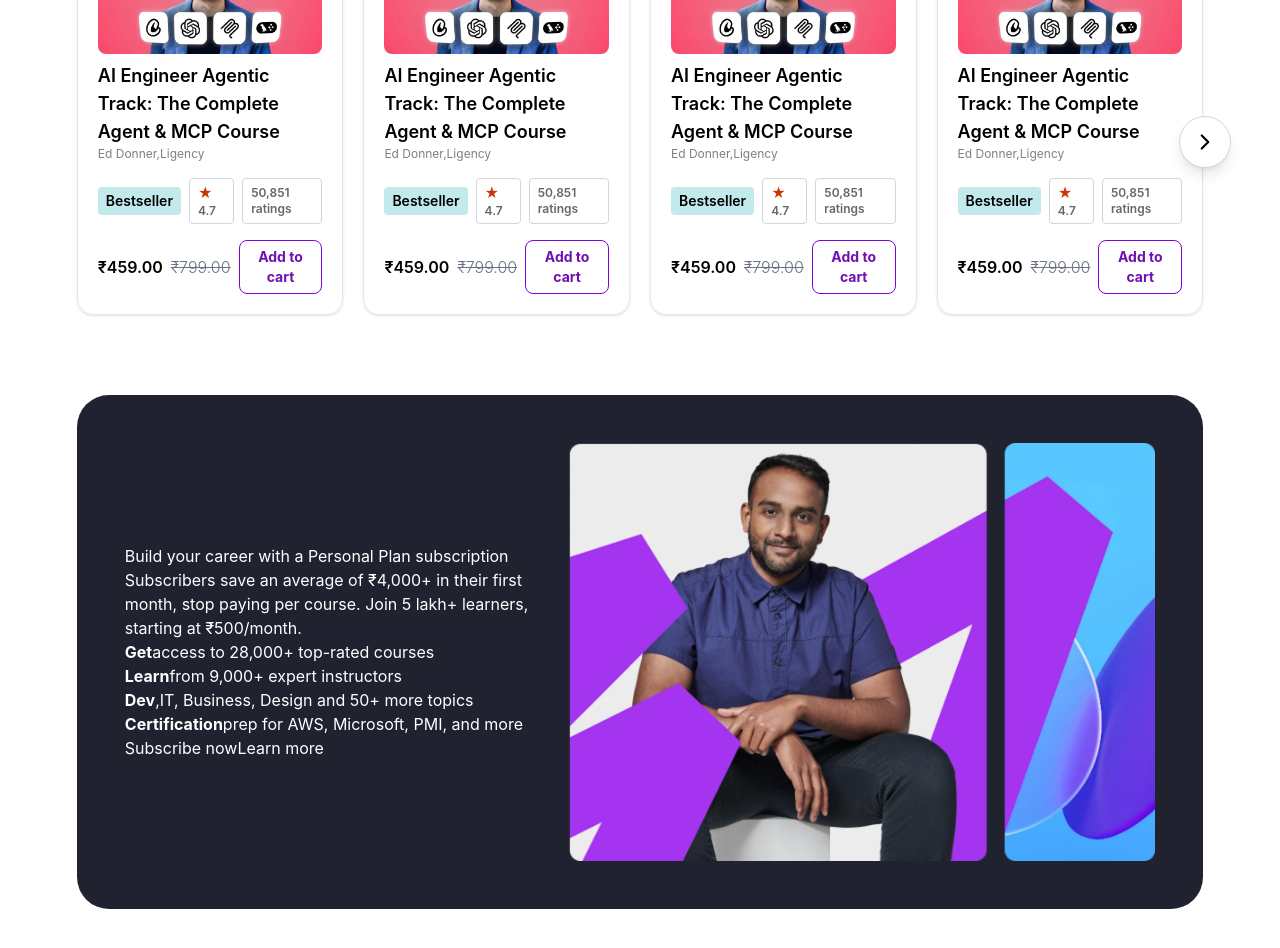
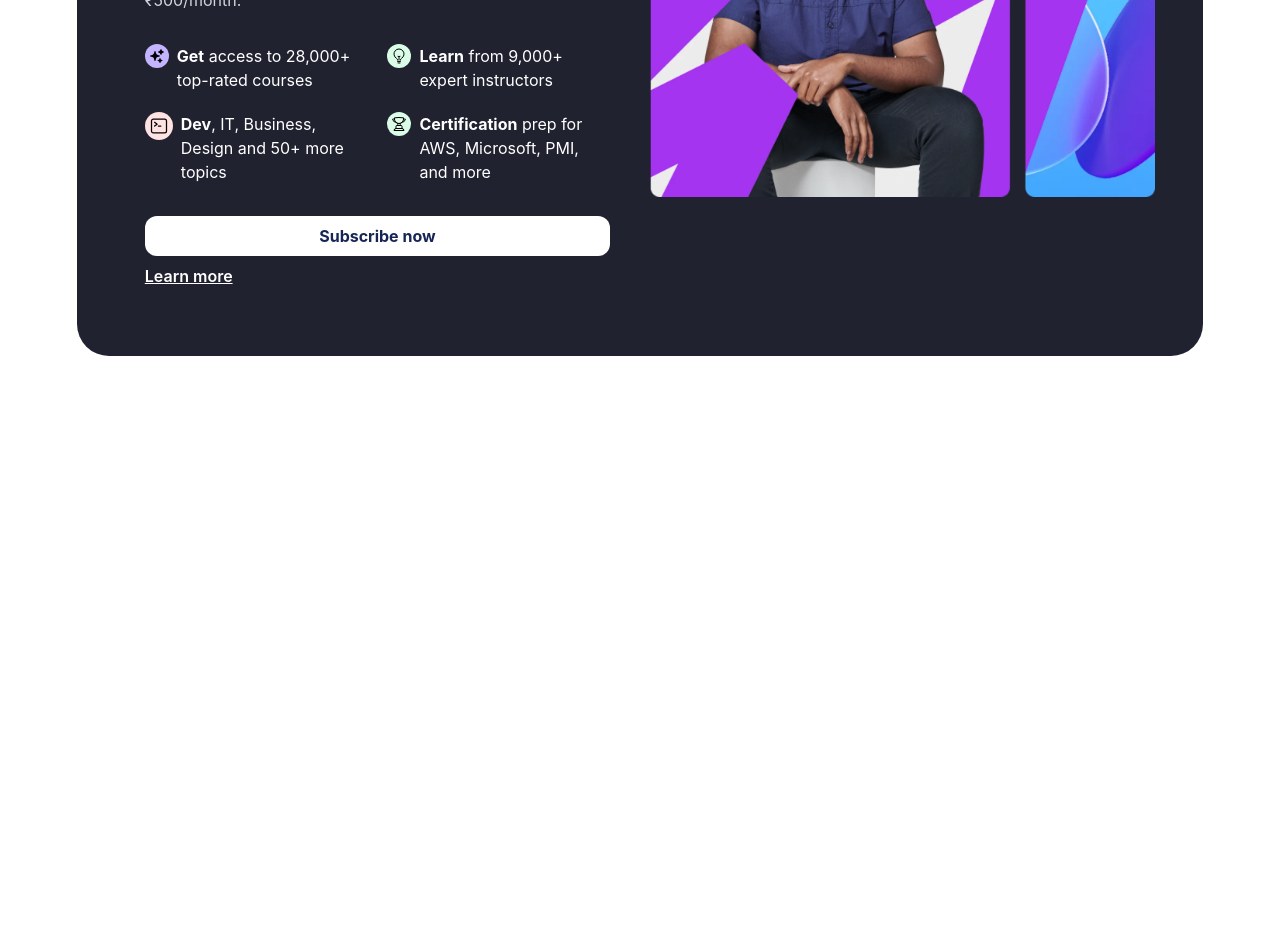
Before and after one commit to Karthikthangadurai/Udemy-clone-React, a React (Vite) app in the folder Client/: page / in a window 1280 px wide. Shown: the part 1140-2088 px from the top of the page. After the commit the page ends 1536 px from the top, so only its background shows below. Built offline with nearby package versions, Linux system fonts and the light colour scheme.

Commit message:
subscriptioncard updated

```diff
--- a/Client/src/App.jsx
+++ b/Client/src/App.jsx
@@ -12,8 +12,8 @@ function App() {
     <>
       <Navbar />
       <Hero />
-      <Slidebar />
-      <Courses/>
+      {/* <Slidebar />
+      <Courses/> */}
       <SubscriptionCard/>
     </>
   );
--- a/Client/src/components/Hero.jsx
+++ b/Client/src/components/Hero.jsx
@@ -10,7 +10,7 @@ const Hero = () => {
 
 
   return (
-    <section className="xl:w-[88%] mx-auto">
+    <section className="xl:w-[88%] mx-auto h-screen">
       <div className="relative">
 
         {/* Small Screen Image */}
--- a/Client/src/components/SubscriptionCard.jsx
+++ b/Client/src/components/SubscriptionCard.jsx
@@ -1,28 +1,112 @@
-import React from 'react'
-import image from "../assets/images/subscriptioncard.webp"
+import React from "react";
+import image from "../assets/images/subscriptioncard.webp";
 
 const SubscriptionCard = () => {
   return (
     <>
-    <section className="w-[88%] mx-auto my-10 p-12 rounded-4xl flex justify-between items-center bg-[#202230] text-white">
-    <div>
-        <h1>Build your career with a Personal Plan subscription</h1>
-        <p>Subscribers save an average of ₹4,000+ in their first month, stop paying per course. Join 5 lakh+ learners, starting at ₹500/month.</p>
-        <ul>
-            <li><span></span> <span><strong>Get</strong>access to 28,000+ top-rated courses</span></li>
-            <li><span></span> <span><strong>Learn</strong>from 9,000+ expert instructors</span></li>
-            <li><span></span> <span><strong>Dev</strong>,IT, Business, Design and 50+ more topics</span></li>
-            <li><span></span> <span><strong>Certification</strong>prep for AWS, Microsoft, PMI, and more</span></li>
-        </ul>
-        <button>Subscribe now</button>
-        <a href="#">Learn more</a>
-    </div>
-    <div>
-        <img src={image} alt="SubscriptionImage" />
-    </div>
-    </section>
+      <section className="w-[88%] mx-auto my-10 p-6 md:p-12 rounded-4xl grid grid-cols-1 md:grid-cols-2 gap-3 md:gap-5 bg-[#202230] text-white">
+        <div className="md:m-5">
+          <h1 className="text-2xl md:text-3xl font-semibold">
+            Build your career with a Personal Plan subscription
+          </h1>
+          <p className="text-gray-300 my-2 md:my-3">
+            Subscribers save an average of ₹4,000+ in their first month, stop
+            paying per course. Join 5 lakh+ learners, starting at ₹500/month.
+          </p>
+          <ul className="my-8 grid grid-cols-1 md:grid-cols-2 gap-5">
+            <li className="flex items-start gap-2">
+              <div className=" bg-violet-300 text-black p-1 rounded-full">
+                <svg
+                  xmlns="http://www.w3.org/2000/svg"
+                  viewBox="0 0 24 24"
+                  fill="currentColor"
+                  class="size-4"
+                >
+                  <path
+                    fill-rule="evenodd"
+                    d="M9 4.5a.75.75 0 0 1 .721.544l.813 2.846a3.75 3.75 0 0 0 2.576 2.576l2.846.813a.75.75 0 0 1 0 1.442l-2.846.813a3.75 3.75 0 0 0-2.576 2.576l-.813 2.846a.75.75 0 0 1-1.442 0l-.813-2.846a3.75 3.75 0 0 0-2.576-2.576l-2.846-.813a.75.75 0 0 1 0-1.442l2.846-.813A3.75 3.75 0 0 0 7.466 7.89l.813-2.846A.75.75 0 0 1 9 4.5ZM18 1.5a.75.75 0 0 1 .728.568l.258 1.036c.236.94.97 1.674 1.91 1.91l1.036.258a.75.75 0 0 1 0 1.456l-1.036.258c-.94.236-1.674.97-1.91 1.91l-.258 1.036a.75.75 0 0 1-1.456 0l-.258-1.036a2.625 2.625 0 0 0-1.91-1.91l-1.036-.258a.75.75 0 0 1 0-1.456l1.036-.258a2.625 2.625 0 0 0 1.91-1.91l.258-1.036A.75.75 0 0 1 18 1.5ZM16.5 15a.75.75 0 0 1 .712.513l.394 1.183c.15.447.5.799.948.948l1.183.395a.75.75 0 0 1 0 1.422l-1.183.395c-.447.15-.799.5-.948.948l-.395 1.183a.75.75 0 0 1-1.422 0l-.395-1.183a1.5 1.5 0 0 0-.948-.948l-1.183-.395a.75.75 0 0 1 0-1.422l1.183-.395c.447-.15.799-.5.948-.948l.395-1.183A.75.75 0 0 1 16.5 15Z"
+                    clip-rule="evenodd"
+                  />
+                </svg>
+              </div>{" "}
+              <span>
+                <strong>Get</strong> access to 28,000+ top-rated courses
+              </span>
+            </li>
+            <li className="flex items-start gap-2">
+              <div className=" bg-green-100 text-black p-1 rounded-full">
+                <svg
+                  xmlns="http://www.w3.org/2000/svg"
+                  fill="none"
+                  viewBox="0 0 24 24"
+                  stroke-width="1.5"
+                  stroke="currentColor"
+                  class="size-4"
+                >
+                  <path
+                    stroke-linecap="round"
+                    stroke-linejoin="round"
+                    d="M12 18v-5.25m0 0a6.01 6.01 0 0 0 1.5-.189m-1.5.189a6.01 6.01 0 0 1-1.5-.189m3.75 7.478a12.06 12.06 0 0 1-4.5 0m3.75 2.383a14.406 14.406 0 0 1-3 0M14.25 18v-.192c0-.983.658-1.823 1.508-2.316a7.5 7.5 0 1 0-7.517 0c.85.493 1.509 1.333 1.509 2.316V18"
+                  />
+                </svg>
+              </div>{" "}
+              <span>
+                <strong>Learn</strong> from 9,000+ expert instructors
+              </span>
+            </li>
+            <li className="flex items-start gap-2">
+              <div className=" bg-red-100 text-black p-1 rounded-full">
+                <svg
+                  xmlns="http://www.w3.org/2000/svg"
+                  fill="none"
+                  viewBox="0 0 24 24"
+                  stroke-width="1.5"
+                  stroke="currentColor"
+                  class="size-5"
+                >
+                  <path
+                    stroke-linecap="round"
+                    stroke-linejoin="round"
+                    d="m6.75 7.5 3 2.25-3 2.25m4.5 0h3m-9 8.25h13.5A2.25 2.25 0 0 0 21 18V6a2.25 2.25 0 0 0-2.25-2.25H5.25A2.25 2.25 0 0 0 3 6v12a2.25 2.25 0 0 0 2.25 2.25Z"
+                  />
+                </svg>
+              </div>{" "}
+              <span>
+                <strong>Dev</strong>, IT, Business, Design and 50+ more topics
+              </span>
+            </li>
+            <li className="flex items-start gap-2">
+              <div className=" bg-green-100 text-black p-1 rounded-full">
+                <svg
+                  xmlns="http://www.w3.org/2000/svg"
+                  fill="none"
+                  viewBox="0 0 24 24"
+                  stroke-width="1.5"
+                  stroke="currentColor"
+                  class="size-4"
+                >
+                  <path
+                    stroke-linecap="round"
+                    stroke-linejoin="round"
+                    d="M16.5 18.75h-9m9 0a3 3 0 0 1 3 3h-15a3 3 0 0 1 3-3m9 0v-3.375c0-.621-.503-1.125-1.125-1.125h-.871M7.5 18.75v-3.375c0-.621.504-1.125 1.125-1.125h.872m5.007 0H9.497m5.007 0a7.454 7.454 0 0 1-.982-3.172M9.497 14.25a7.454 7.454 0 0 0 .981-3.172M5.25 4.236c-.982.143-1.954.317-2.916.52A6.003 6.003 0 0 0 7.73 9.728M5.25 4.236V4.5c0 2.108.966 3.99 2.48 5.228M5.25 4.236V2.721C7.456 2.41 9.71 2.25 12 2.25c2.291 0 4.545.16 6.75.47v1.516M7.73 9.728a6.726 6.726 0 0 0 2.748 1.35m8.272-6.842V4.5c0 2.108-.966 3.99-2.48 5.228m2.48-5.492a46.32 46.32 0 0 1 2.916.52 6.003 6.003 0 0 1-5.395 4.972m0 0a6.726 6.726 0 0 1-2.749 1.35m0 0a6.772 6.772 0 0 1-3.044 0"
+                  />
+                </svg>
+              </div>{" "}
+              <span>
+                <strong>Certification</strong> prep for AWS, Microsoft, PMI, and
+                more
+              </span>
+            </li>
+          </ul>
+          <button className="bg-white text-blue-950 font-bold px-12 py-2 mb-2 rounded-xl cursor-pointer hover:bg-white/95 w-full">Subscribe now</button><br />
+          <a href="#" className="underline font-semibold ">Learn more</a>
+        </div>
+        <div>
+          <img src={image} alt="SubscriptionImage" className="w-fit"/>
+        </div>
+      </section>
     </>
-  )
-}
+  );
+};
 
-export default SubscriptionCard
+export default SubscriptionCard;
```
